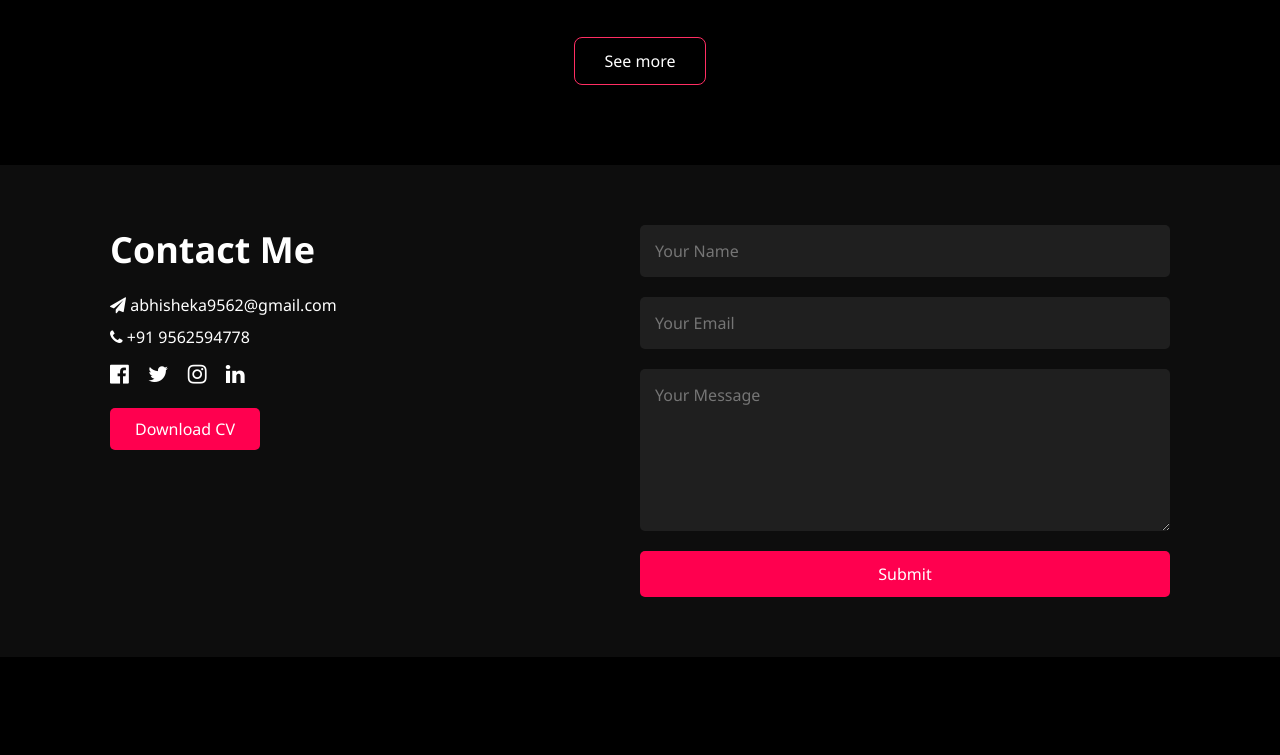
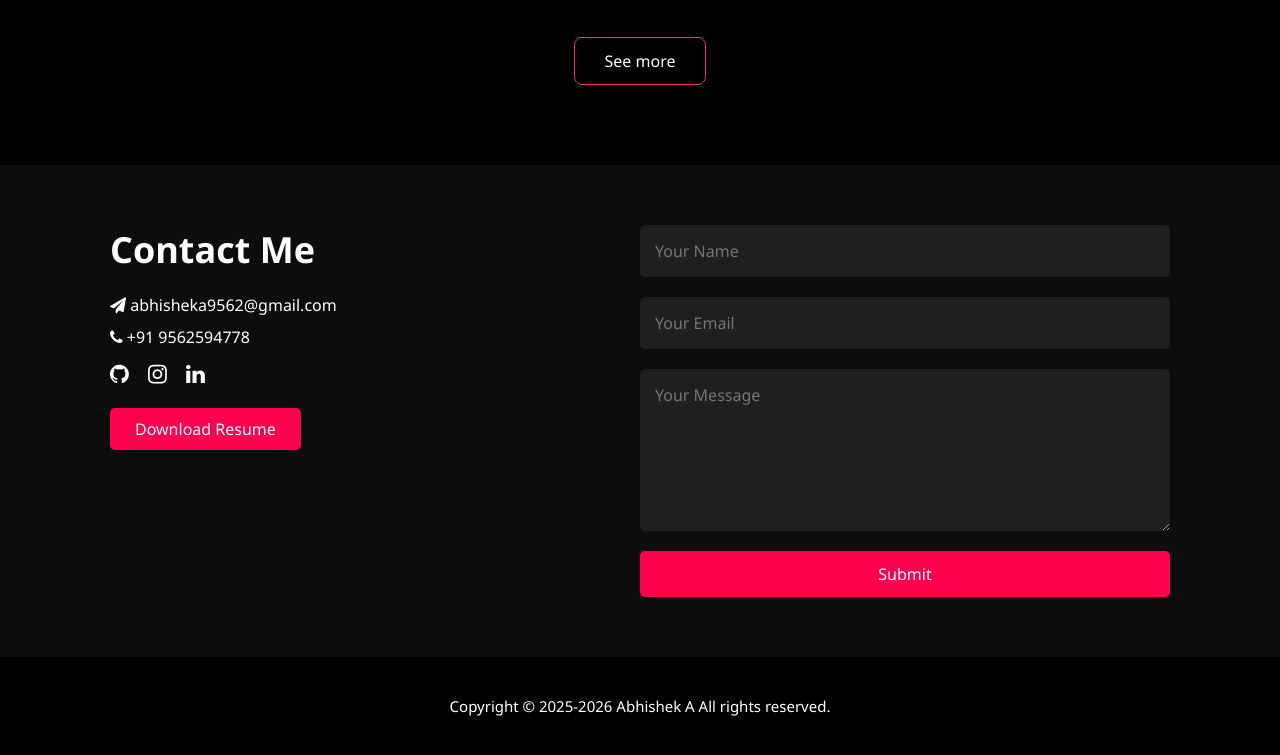
Before and after one commit to abhisheka9562/Portfolio, a plain HTML site: page index.html in a window 1280 px wide. Shown: the part 1746-2501 px from the top of the page. Before the commit the page ends 2403 px from the top, so only its background shows below. Drawn offline with Linux system fonts and the light colour scheme.

Commit message:
Feature: Added copyright section

```diff
--- a/index.html
+++ b/index.html
@@ -107,13 +107,12 @@
         <p><i class="fa fa-phone"></i> +91 9562594778</p>
 
         <div class="social-icons">
-          <a href="#"><i class="fa fa-facebook-official"></i></a>
-          <a href="#"><i class="fa fa-twitter"></i></a>
-          <a href="#"><i class="fa fa-instagram"></i></a>
-          <a href="#"><i class="fa fa-linkedin"></i></a>
+          <a href="https://github.com/abhisheka9562"><i class="fa fa-github"></i></a>
+          <a href="https://www.instagram.com/abhishek_.a_?igsh=MTRjb2duNnh1Yml4ZA=="><i class="fa fa-instagram"></i></a>
+          <a href="https://www.linkedin.com/in/abhishek-arimbra/"><i class="fa fa-linkedin"></i></a>
         </div>
 
-        <a href="#" class="btn download-btn">Download CV</a>
+        <a href="document/BTech_Abhishek_Resume_T.pdf" download class="btn download-btn">Download Resume</a>
       </div>
 
       <div class="contact-right">
@@ -127,6 +126,10 @@
     </div>
   </section>
 
+  <!-- footer -->
+  <footer>
+    <p>Copyright © 2025-2026 Abhishek A All rights reserved.</p>
+  </footer>
 
   <script src="script.js"></script>
 
--- a/style.css
+++ b/style.css
@@ -327,3 +327,20 @@
   .submit-btn:hover {
     background-color: #e60045;
   }
+
+  /* footer */
+footer{
+    width:100%;
+    padding: 38px 0;
+    /* height: 100px; */
+    background: black;
+    display: flex;
+    align-items: center;
+    justify-content: center;
+}
+footer p{
+    font-size: 15px;
+    font-weight: 400;
+    line-height: 22.5px;
+    color: white;
+}
```
Also changed, not shown: 1 other file.
